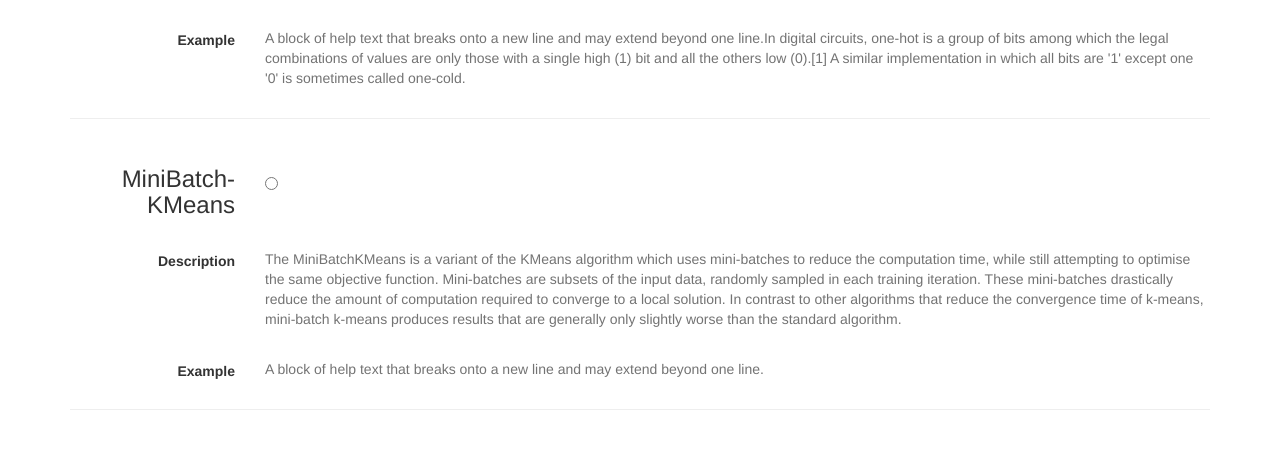
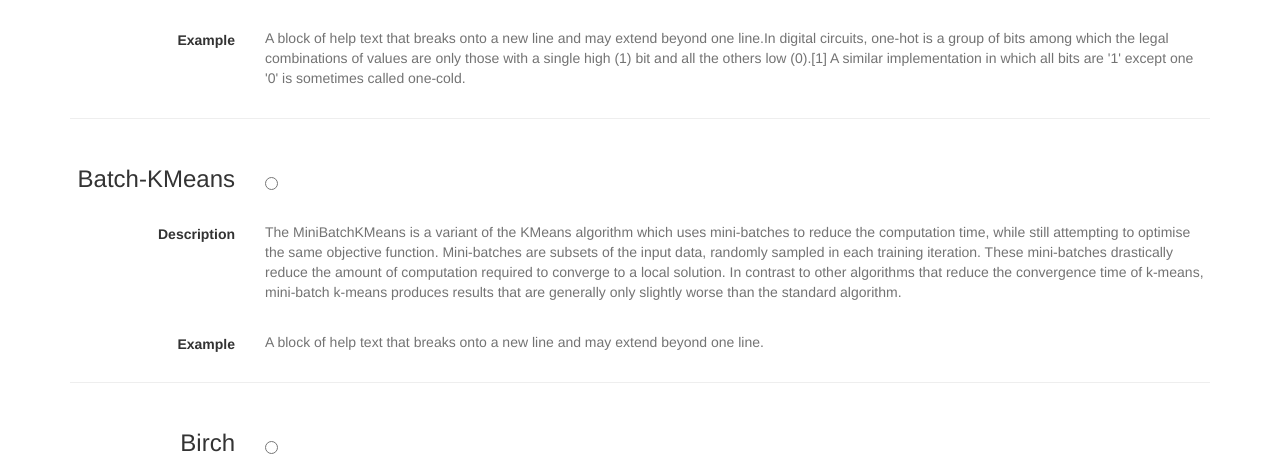
Before and after one commit to Xueping/iml_cohort, a Django app: page /clustering/ in a window 1280 px wide. Shown: the part 460-917 px from the top of the page. Run offline with Django 3.2, Linux system fonts and the light colour scheme; some libraries are stand-ins or nearby versions.

Commit message:
Update stp6-clu-selection.html

```diff
--- a/clustering/templates/clustering/stp6-clu-selection.html
+++ b/clustering/templates/clustering/stp6-clu-selection.html
@@ -35,7 +35,7 @@ MiniBatchKMeans{% include "header.html"%}
 			  </div>
 			  <hr>
 			  <div class="form-group">
-			    <label for="original_checkbox" class="col-sm-2 control-label"><h3>MiniBatch-KMeans</h3></label>
+			    <label for="original_checkbox" class="col-sm-2 control-label"><h3>Batch-KMeans</h3></label>
 			    <div class="col-sm-10 selectrow">
 			      <div class="radio">
 			        <label>
```
